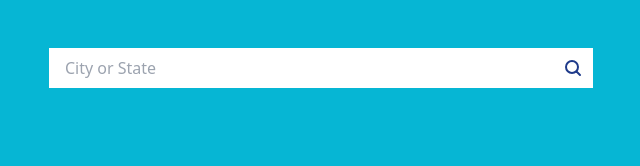
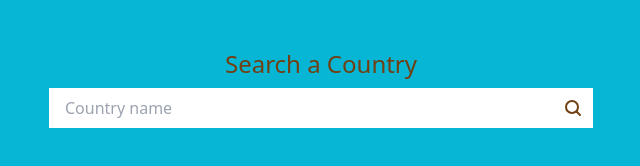
Before and after one commit to shahalom/Ajax-Type-Ahead, a plain HTML site: page index.html in a window 1280 px wide. Shown: the whole page, without its empty margins (319-959 px from the left). Drawn offline with nearby package versions, Linux system fonts and the light colour scheme.

Commit message:
Change css styles.
Changes committed:
	modified:   index.html

```diff
--- a/index.html
+++ b/index.html
@@ -12,17 +12,18 @@
     <script src="https://ajax.googleapis.com/ajax/libs/jquery/1.9.1/jquery.min.js"></script>
   </head>
   <body class="bg-cyan-500">
+    <div class="type-ahead-wrap p-4 w-full md:max-w-xl mt-8 mx-auto">
+        <h1 class="text-2xl mb-2 text-yellow-900 text-center">Search a Country</h1>
 
-    <div class="type-ahead-wrap p-4 w-full md:max-w-xl mt-8 mx-auto">
         <form class="search-form flex">
             <input
                 type="search"
                 class="search-field h-10 w-full px-4 focus:outline-none"
-                placeholder="City or State"
+                placeholder="Country name"
                 spellcheck="false"
                 name="search-field"
             />
-            <button class="flex items-center bg-white text-blue-900" aria-controls="Search Button" aria-expanded="false">
+            <button class="flex items-center bg-white text-yellow-900" aria-controls="Search Button" aria-expanded="false">
                 <span class="hidden">Search Button</span>
                 <svg class="w-10" width="24px" height="24px" viewBox="0 0 24 24" fill="none">
                     <path d="m19 19-3.5-3.5" stroke="currentColor" stroke-width="2" stroke-linecap="round" stroke-linejoin="round"></path>
```
